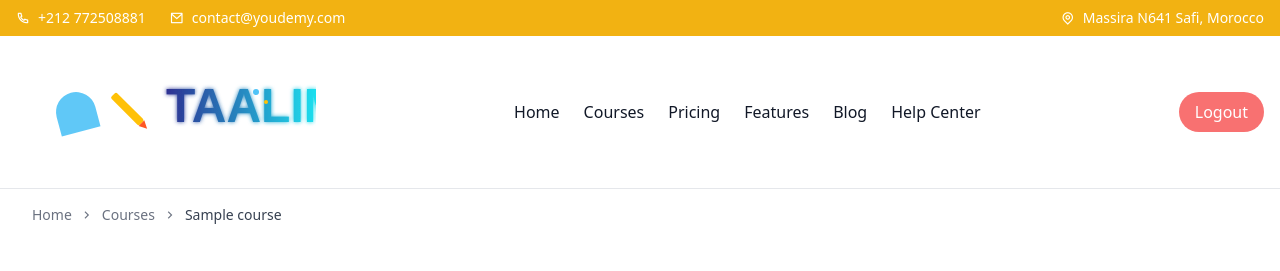
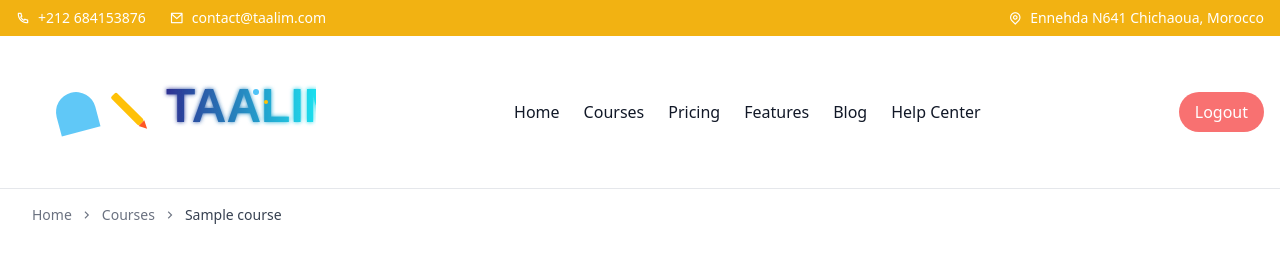
Before and after one commit to Mahjoubech/Cours-Platform, a PHP site: page /pages/course-preview.php?id=1 in a window 1280 px wide; the page is wider, and only the part inside the window is pictured. Shown: the top 271 px of that part. Run offline with PHP 8.4, Linux system fonts and the light colour scheme; the visitor is signed in with stand-in values (Sample User, id 1); tables that the repository leaves empty hold one stand-in row (values such as "Sample post"); grey boxes marked "Sample" are stand-in pictures; some libraries are stand-ins or nearby versions.

Commit message:
add some chnages

```diff
--- a/pages/course-preview.php
+++ b/pages/course-preview.php
@@ -45,14 +45,14 @@ if (!$courseDetails) {
                 <div class="flex justify-between items-center text-sm">
                     <div class="flex items-center space-x-6">
                         <span class="flex items-center">
-                            <i class="ri-phone-line mr-2"></i> +212 772508881
+                            <i class="ri-phone-line mr-2"></i> +212 684153876
                         </span>
                         <span class="flex items-center">
-                            <i class="ri-mail-line mr-2"></i> contact@youdemy.com
+                            <i class="ri-mail-line mr-2"></i> contact@taalim.com
                         </span>
                     </div>
                     <span class="flex items-center">
-                        <i class="ri-map-pin-line mr-2"></i> Massira N641 Safi, Morocco
+                        <i class="ri-map-pin-line mr-2"></i> Ennehda N641 Chichaoua, Morocco
                     </span>
                 </div>
             </div>
```
